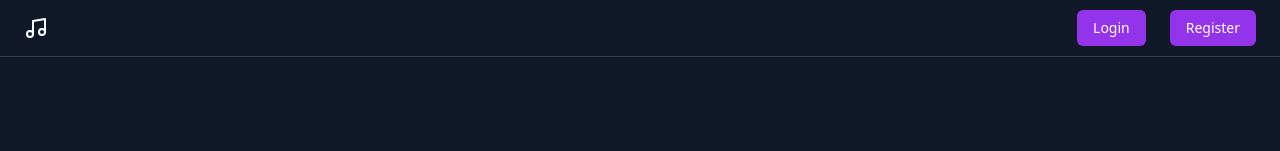
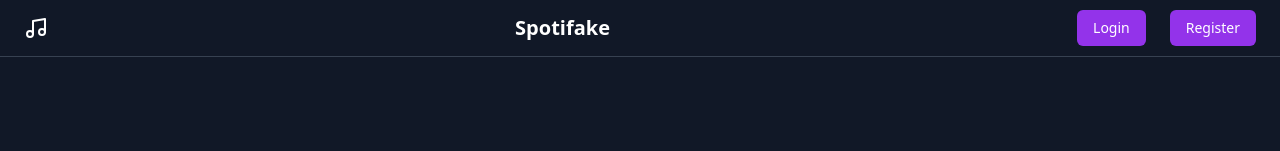
Before and after one commit to YaelAguilar/spotifake-client, a React (Vite) app: page / in a window 1280 px wide. Shown: the top 151 px of the page. Built offline with nearby package versions, Linux system fonts and the light colour scheme.

Commit message:
[ADD] a new button on header

```diff
--- /dev/null
+++ b/src/components/atoms/SpotifakeButton.jsx
@@ -0,0 +1,14 @@
+import { NavLink } from 'react-router-dom';
+
+const BrandNavLink = () => {
+    return (
+        <NavLink
+            to="/"
+            className="text-white font-bold text-xl"
+        >
+            Spotifake
+        </NavLink>
+    );
+};
+
+export default BrandNavLink;
--- a/src/components/molecules/LandingHeader.jsx
+++ b/src/components/molecules/LandingHeader.jsx
@@ -1,14 +1,16 @@
 import MusicIcon from '../atoms/MusicIcon';
 import LoginButton from '../atoms/LoginButton';
 import RegisterButton from '../atoms/RegisterButton';
+import SpotifakeButton from '../atoms/SpotifakeButton';
 
 const Header = () => {
     return (
-        <header className="px-4 lg:px-6 h-14 flex items-center">
+        <header className="px-4 lg:px-6 h-14 flex items-center justify-between">
             <MusicIcon className="h-6 w-6 text-neon" />
-            <nav className="ml-auto flex gap-4 sm:gap-6">
-                <LoginButton></LoginButton>
-                <RegisterButton></RegisterButton>
+            <SpotifakeButton />
+            <nav className="flex gap-4 sm:gap-6">
+                <LoginButton />
+                <RegisterButton />
             </nav>
         </header>
     );
--- a/src/components/molecules/LoginHeader.jsx
+++ b/src/components/molecules/LoginHeader.jsx
@@ -1,12 +1,18 @@
 import MusicIcon from '../atoms/MusicIcon';
+import SpotifakeButton from '../atoms/SpotifakeButton';
 import RegisterButton from '../atoms/RegisterButton';
 
 const Header = () => {
     return (
-        <header className="px-4 lg:px-6 h-14 flex items-center">
-            <MusicIcon className="h-6 w-6 text-neon" />
-            <nav className="ml-auto flex gap-4 sm:gap-6">
-                <RegisterButton></RegisterButton>
+        <header className="px-4 lg:px-6 h-14 flex items-center justify-between">
+            <div className="flex items-center space-x-4">
+                <MusicIcon className="h-6 w-6 text-neon" />
+            </div>
+
+            <SpotifakeButton />
+
+            <nav className="flex items-center space-x-4">
+                <RegisterButton />
             </nav>
         </header>
     );
--- a/src/components/molecules/MainSection.jsx
+++ b/src/components/molecules/MainSection.jsx
@@ -27,7 +27,7 @@ const MainSection = () => {
     useEffect(() => {
         const interval = setInterval(() => {
             handleSlide(currentIndex + 1);
-        }, 3000);
+        }, 2000);
         return () => clearInterval(interval);
     }, [currentIndex, images.length, handleSlide]);
 
```
